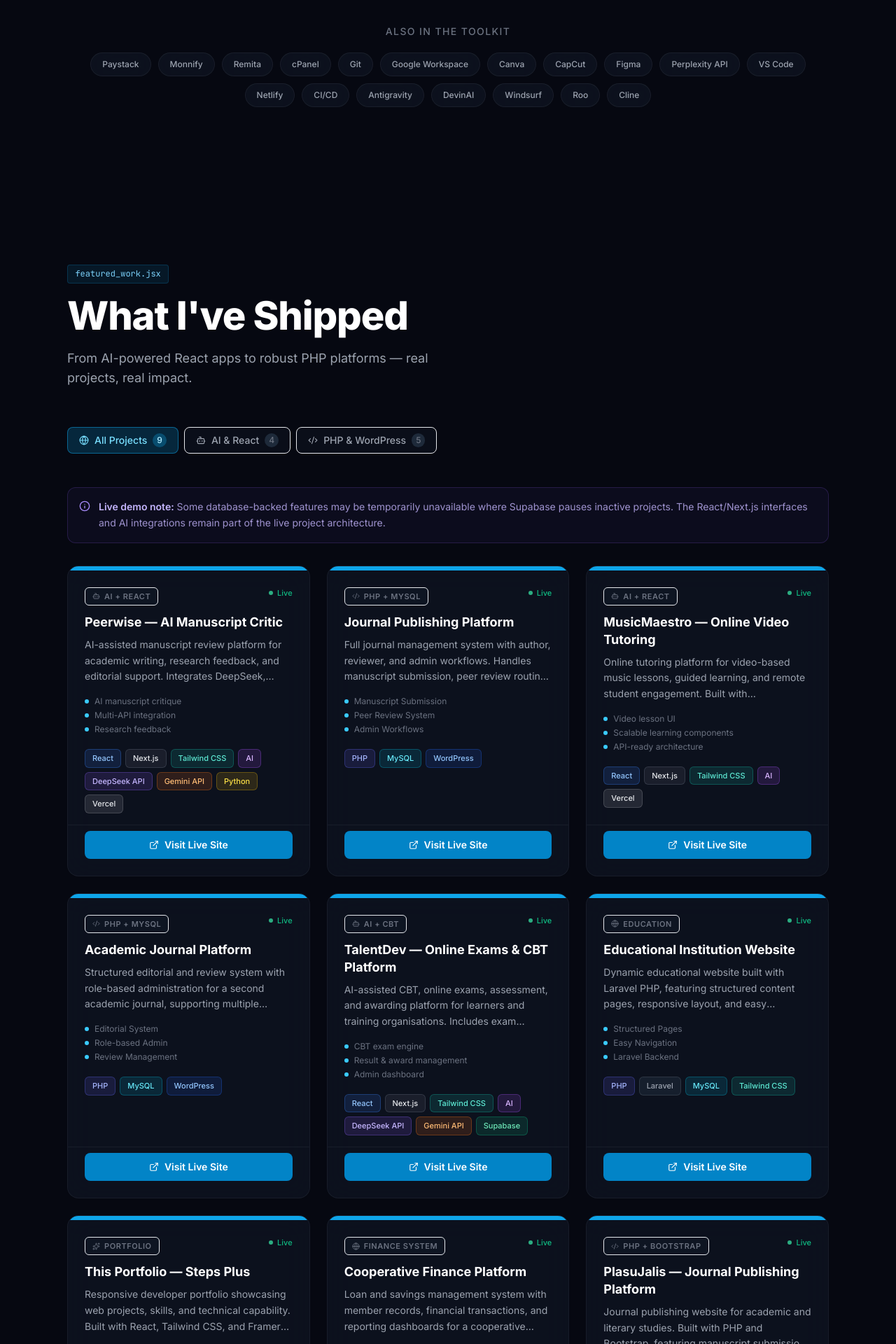
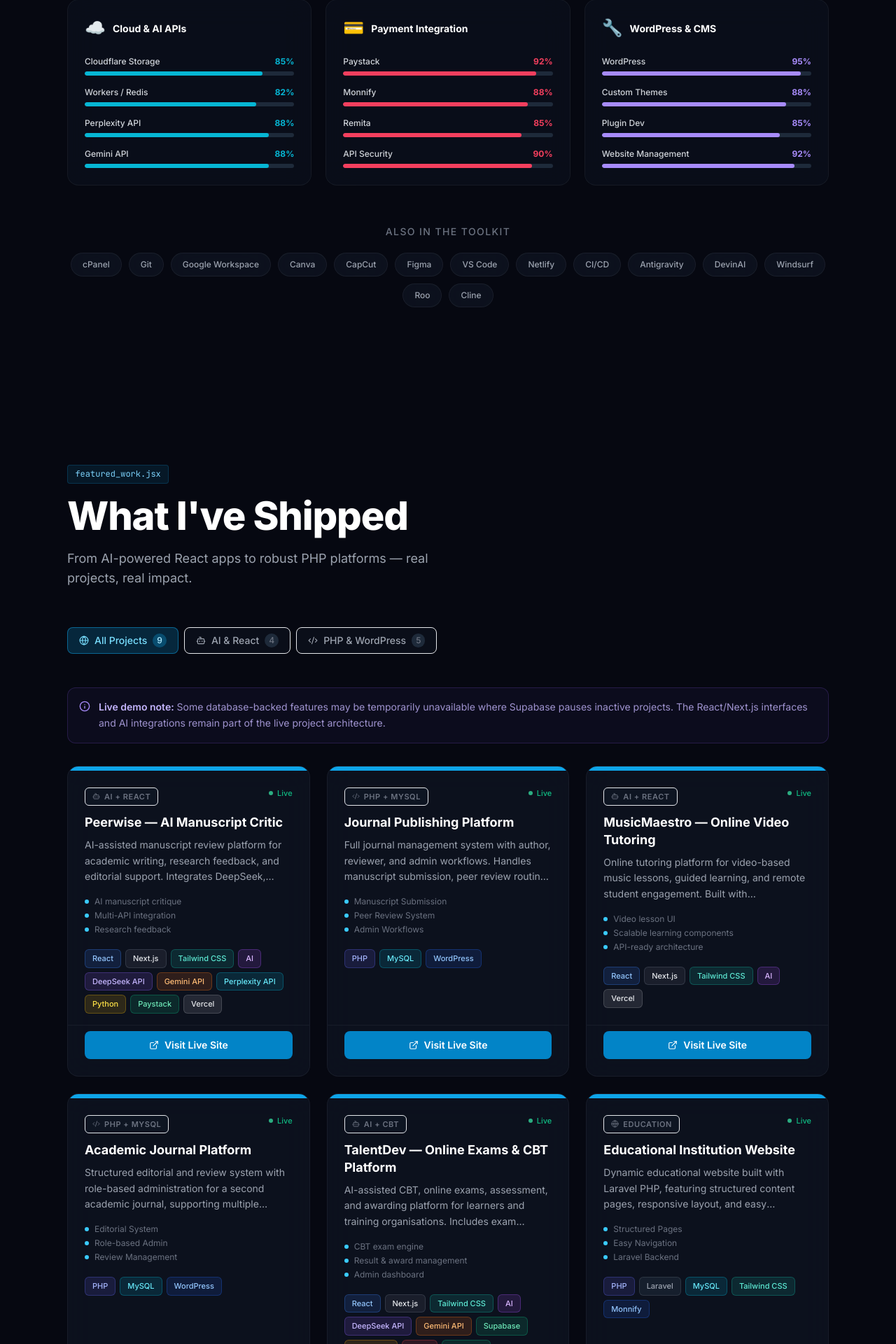
Before and after one commit to Aboki008/steps-plus, a React (Vite) app: page / in a window 1280 px wide. Shown: the part 4065-5985 px from the top of the page at 70% size. Built offline with nearby package versions, Linux system fonts and the light colour scheme.

Commit message:
Highlight payment, cloud, and AI integrations

```diff
--- a/src/components/Projects.jsx
+++ b/src/components/Projects.jsx
@@ -17,6 +17,12 @@ const TAG_COLORS = {
   'Supabase':      'bg-emerald-500/15 text-emerald-300 border-emerald-500/30',
   'Bootstrap':     'bg-purple-600/15 text-purple-300 border-purple-600/30',
   'Python':        'bg-yellow-500/15 text-yellow-300 border-yellow-500/30',
+  'Paystack':      'bg-emerald-500/15 text-emerald-300 border-emerald-500/30',
+  'Monnify':       'bg-blue-600/15 text-blue-300 border-blue-600/30',
+  'Remita':        'bg-orange-600/15 text-orange-300 border-orange-600/30',
+  'Perplexity API': 'bg-cyan-500/15 text-cyan-300 border-cyan-500/30',
+  'Cloudflare':    'bg-amber-500/15 text-amber-300 border-amber-500/30',
+  'Redis':         'bg-red-500/15 text-red-300 border-red-500/30',
 };
 
 const getTagClass = (tag) =>
@@ -29,8 +35,8 @@ const PROJECTS = [
     badge:    { label: 'AI + React', icon: Bot },
     title:    'Peerwise — AI Manuscript Critic',
     description:
-      'AI-assisted manuscript review platform for academic writing, research feedback, and editorial support. Integrates DeepSeek, Gemini, and Perplexity APIs for real-time critique and research-aware suggestions. Backend built with Python.',
-    tags:     ['React', 'Next.js', 'Tailwind CSS', 'AI', 'DeepSeek API', 'Gemini API', 'Python', 'Vercel'],
+      'AI-assisted manuscript review platform for academic writing, research feedback, and editorial support. Integrates DeepSeek, Gemini, and Perplexity APIs for real-time critique. Backend built with Python. Features Paystack integration for subscriptions.',
+    tags:     ['React', 'Next.js', 'Tailwind CSS', 'AI', 'DeepSeek API', 'Gemini API', 'Perplexity API', 'Python', 'Paystack', 'Vercel'],
     link:     'https://peerwise.vercel.app/',
     gradient: 'from-violet-600 via-purple-600 to-blue-600',
     accent:   'border-violet-500/40',
@@ -85,8 +91,8 @@ const PROJECTS = [
     badge:    { label: 'AI + CBT', icon: Bot },
     title:    'TalentDev — Online Exams & CBT Platform',
     description:
-      'AI-assisted CBT, online exams, assessment, and awarding platform for learners and training organisations. Includes exam workflows, learner records, result management, and AI-powered assessment guidance via DeepSeek and Gemini APIs.',
-    tags:     ['React', 'Next.js', 'Tailwind CSS', 'AI', 'DeepSeek API', 'Gemini API', 'Supabase'],
+      'AI-assisted CBT, online exams, assessment, and awarding platform for learners and training organisations. Includes exam workflows, result management, and AI assessment guidance via DeepSeek and Gemini APIs. Built using Cloudflare Workers, Redis, and Paystack.',
+    tags:     ['React', 'Next.js', 'Tailwind CSS', 'AI', 'DeepSeek API', 'Gemini API', 'Supabase', 'Cloudflare', 'Redis', 'Paystack'],
     link:     'https://www.talentdev.online/',
     gradient: 'from-emerald-600 via-teal-500 to-cyan-500',
     accent:   'border-emerald-500/40',
@@ -100,8 +106,8 @@ const PROJECTS = [
     badge:    { label: 'Education', icon: Globe },
     title:    'Educational Institution Website',
     description:
-      'Dynamic educational website built with Laravel PHP, featuring structured content pages, responsive layout, and easy navigation for a Nigerian vocational school.',
-    tags:     ['PHP', 'Laravel', 'MySQL', 'Tailwind CSS'],
+      'Dynamic educational website built with Laravel PHP, featuring structured content pages, responsive layout, and easy navigation for a Nigerian vocational school, including Monnify fee payments.',
+    tags:     ['PHP', 'Laravel', 'MySQL', 'Tailwind CSS', 'Monnify'],
     link:     'https://fcahptvom.sch.ng/',
     gradient: 'from-purple-600 to-pink-500',
     accent:   'border-purple-500/40',
@@ -128,8 +134,8 @@ const PROJECTS = [
     badge:    { label: 'Finance System', icon: Globe },
     title:    'Cooperative Finance Platform',
     description:
-      'Loan and savings management system with member records, financial transactions, and reporting dashboards for a cooperative society.',
-    tags:     ['PHP', 'MySQL', 'Tailwind CSS'],
+      'Loan and savings management system with member records, financial transactions, and reporting dashboards for a cooperative society, featuring secure Remita payment integration.',
+    tags:     ['PHP', 'MySQL', 'Tailwind CSS', 'Remita'],
     link:     'https://ictls.com.ng/',
     gradient: 'from-green-600 to-emerald-500',
     accent:   'border-green-500/40',
--- a/src/components/Skills.jsx
+++ b/src/components/Skills.jsx
@@ -41,6 +41,30 @@ const SKILL_CATEGORIES = [
     ],
   },
   {
+    title:  'Cloud & AI APIs',
+    emoji:  '☁️',
+    accent: 'border-cyan-500/30',
+    dot:    '#06b6d4',
+    skills: [
+      { name: 'Cloudflare Storage', level: 85 },
+      { name: 'Workers / Redis',    level: 82 },
+      { name: 'Perplexity API',     level: 88 },
+      { name: 'Gemini API',         level: 88 },
+    ],
+  },
+  {
+    title:  'Payment Integration',
+    emoji:  '💳',
+    accent: 'border-rose-500/30',
+    dot:    '#f43f5e',
+    skills: [
+      { name: 'Paystack',         level: 92 },
+      { name: 'Monnify',          level: 88 },
+      { name: 'Remita',           level: 85 },
+      { name: 'API Security',     level: 90 },
+    ],
+  },
+  {
     title:  'WordPress & CMS',
     emoji:  '🔧',
     accent: 'border-violet-500/30',
@@ -55,9 +79,8 @@ const SKILL_CATEGORIES = [
 ];
 
 const EXTRA_TOOLS = [
-  'Paystack', 'Monnify', 'Remita',
   'cPanel', 'Git', 'Google Workspace', 'Canva', 'CapCut',
-  'Figma', 'Perplexity API', 'VS Code', 'Netlify', 'CI/CD',
+  'Figma', 'VS Code', 'Netlify', 'CI/CD',
   'Antigravity', 'DevinAI', 'Windsurf', 'Roo', 'Cline',
 ];
 
@@ -88,7 +111,7 @@ export default function Skills() {
         </motion.div>
 
         {/* ── Skills grid ─────────────────────────────────────── */}
-        <div ref={ref} className="grid sm:grid-cols-2 lg:grid-cols-4 gap-5">
+        <div ref={ref} className="grid sm:grid-cols-2 lg:grid-cols-3 gap-5">
           {SKILL_CATEGORIES.map((cat, catIdx) => (
             <motion.div
               key={cat.title}
```
